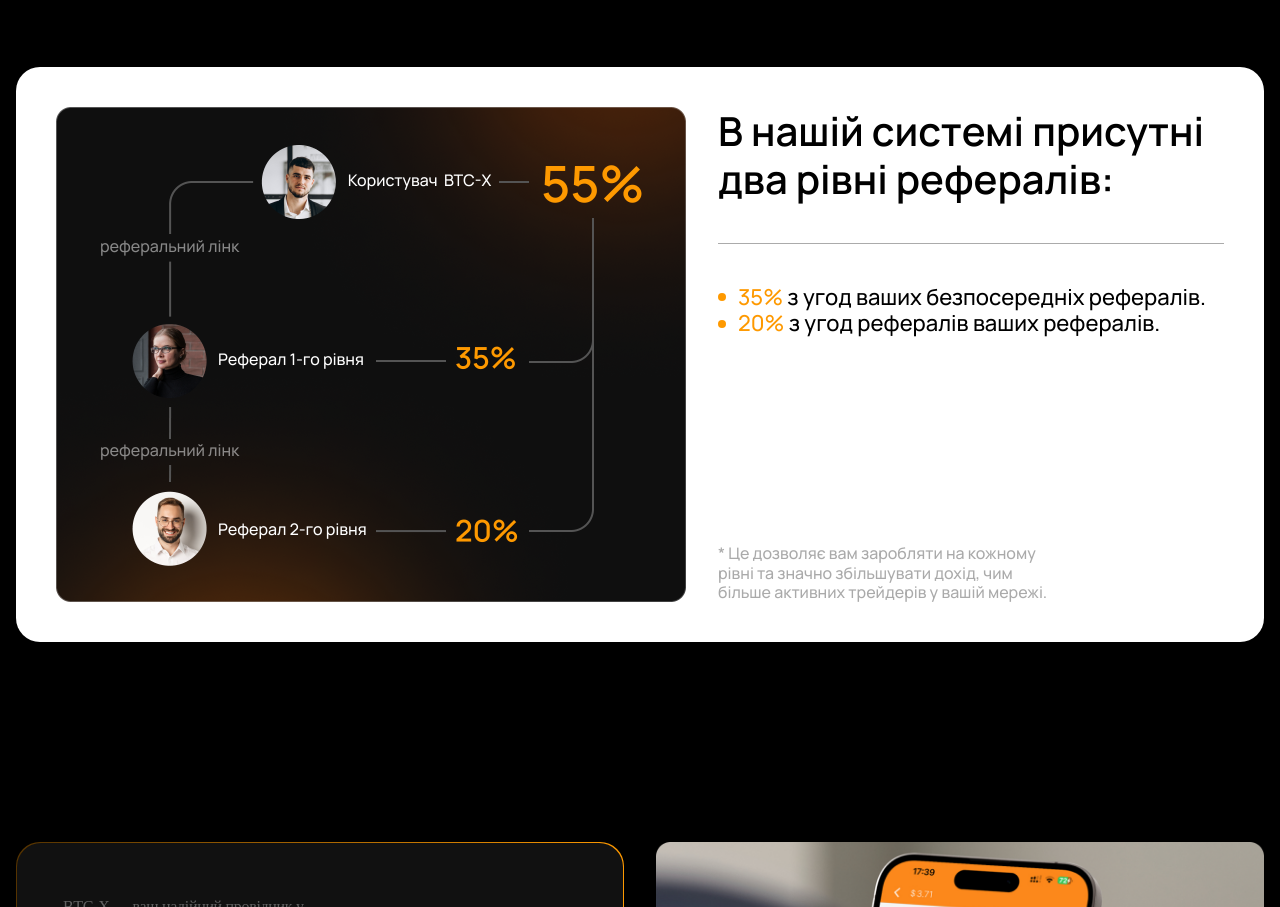
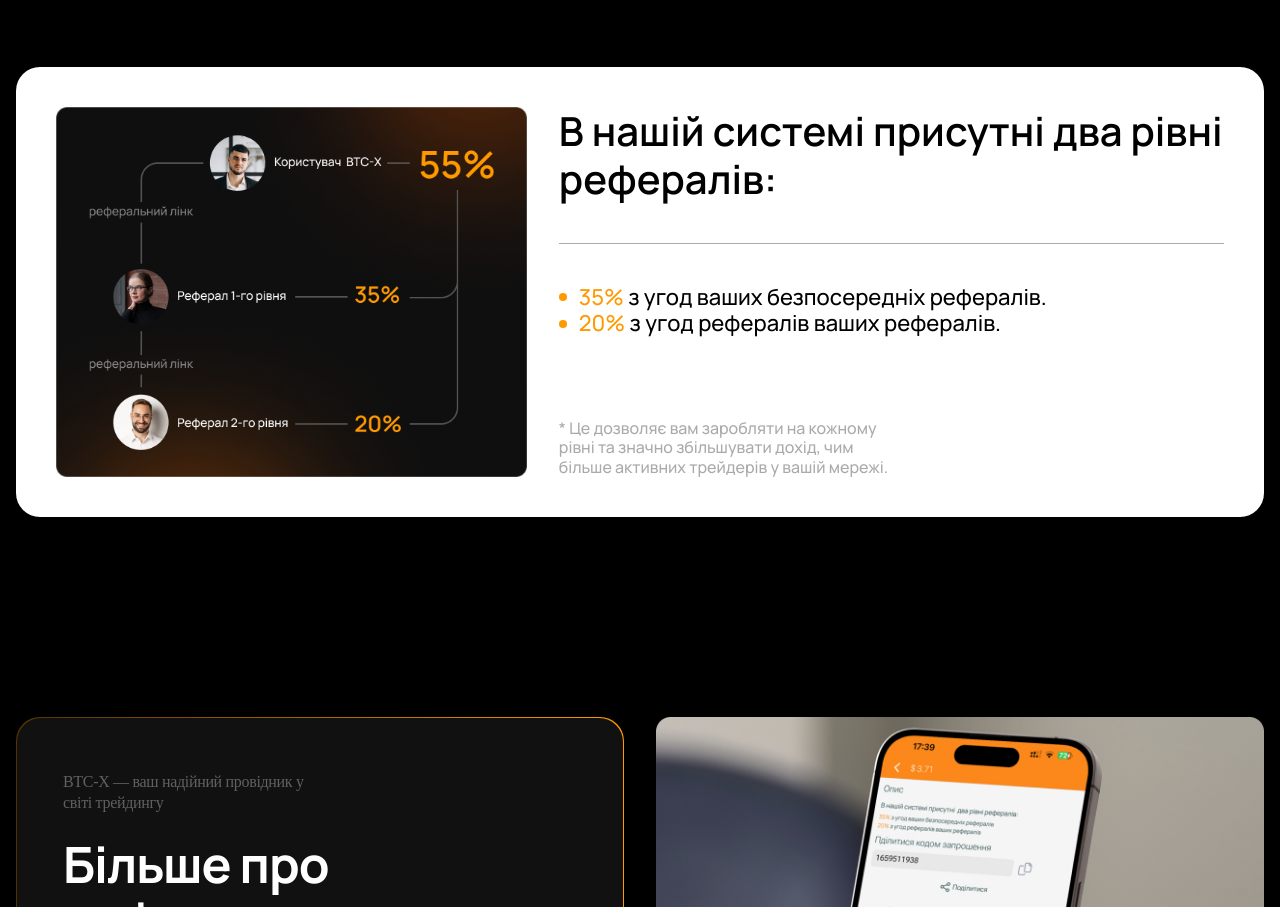
Before and after one commit to shakal194/btc-x.pro, a Next.js app: page /referral in a window 1280 px wide. Shown: the part 3121-4028 px from the top of the page. Built offline with nearby package versions, Linux system fonts and the light colour scheme; what @nextui-org/react would draw is missing.

Commit message:
fix css in ref page

```diff
--- a/src/components/RefferalPage/HowWorksRefProgramm.tsx
+++ b/src/components/RefferalPage/HowWorksRefProgramm.tsx
@@ -20,19 +20,21 @@ export default function HowWorksRefProgramm() {
               * Це дозволяє вам заробляти на кожному рівні та значно збільшувати
               дохід, чим більше активних трейдерів у вашій мережі.
             </p>
+            <div className='mx-auto'>
               <Image
                 src='/diagram_ref_program.png'
                 alt='Referral program'
                 width={630}
                 height={495}
               />
+            </div>
             <div>
               <div className='flex h-full flex-col justify-between'>
                 <div>
                   <h2 className='text-[18px] font-semibold leading-[120%] lg:text-[40px]'>
                     В нашій системі присутні два рівні рефералів:
                   </h2>
-                  <div className='my-[20px] border-t border-black opacity-[33%] lg:my-[40px]'></div>
+                  <div className='my-[20px] border-t border-black opacity-[33%] xl:my-[40px]'></div>
                   <ul>
                     <li className='relative pl-5 text-[13px] leading-[130%] md:text-font16Leading120 lg:text-font22Leading120'>
                       <span className='absolute left-0 top-1/2 h-2 w-2 -translate-y-1/2 rounded-full bg-[#FE9900]'></span>
```
Lines whose indentation alone changed are shown as unchanged.
